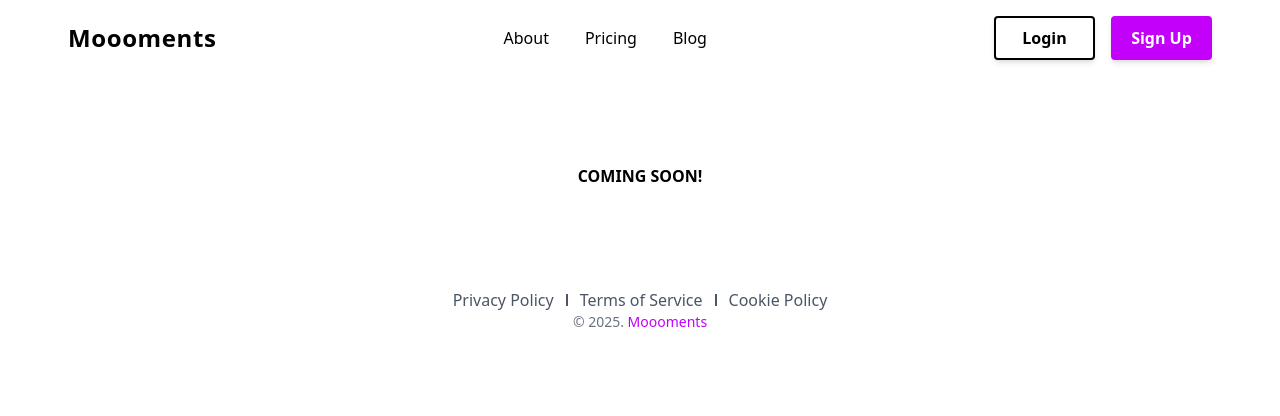
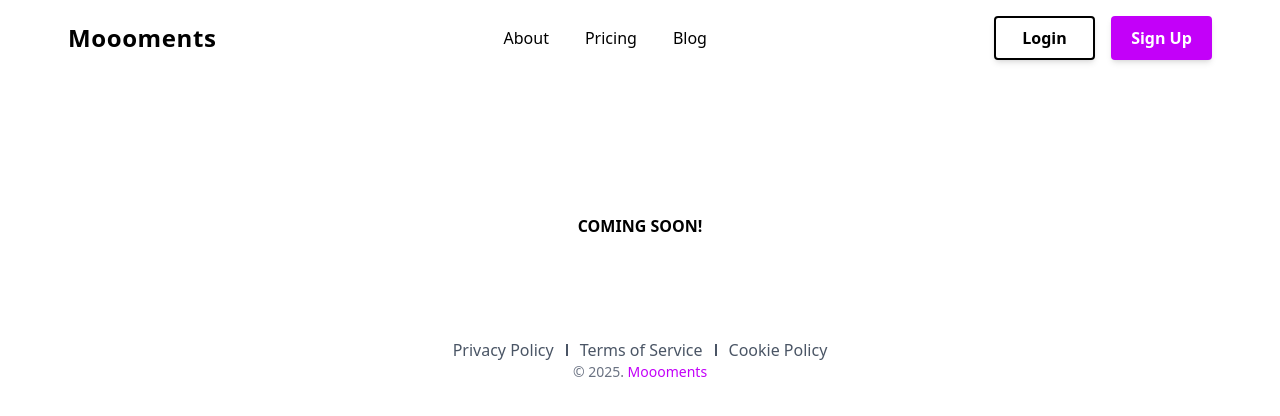
Before and after one commit to Pluggito/Moooments, a React (Vite) app: page /create-album in a window 1280 px wide. Shown: the top 416 px of the page. Built offline with nearby package versions, Linux system fonts and the light colour scheme.

Commit message:
back button on CreateAlbum

```diff
--- a/src/pages/CreateAlbum.jsx
+++ b/src/pages/CreateAlbum.jsx
@@ -1,10 +1,13 @@
-
-
-
+import {faCircleXmark } from '@fortawesome/free-regular-svg-icons'
+import { FontAwesomeIcon } from "@fortawesome/react-fontawesome";
+import { useNavigate } from 'react-router-dom';
 
 const CreateAlbum = () => {
+
+    const Navigate = useNavigate()
   return (
     <div className="text-center my-25 font-bold">
+         <FontAwesomeIcon icon={faCircleXmark} size='2x' className='text-white mb-4' onClick={()=>Navigate('/')} />
       <h1>COMING SOON!</h1>
     </div>
   )
```
